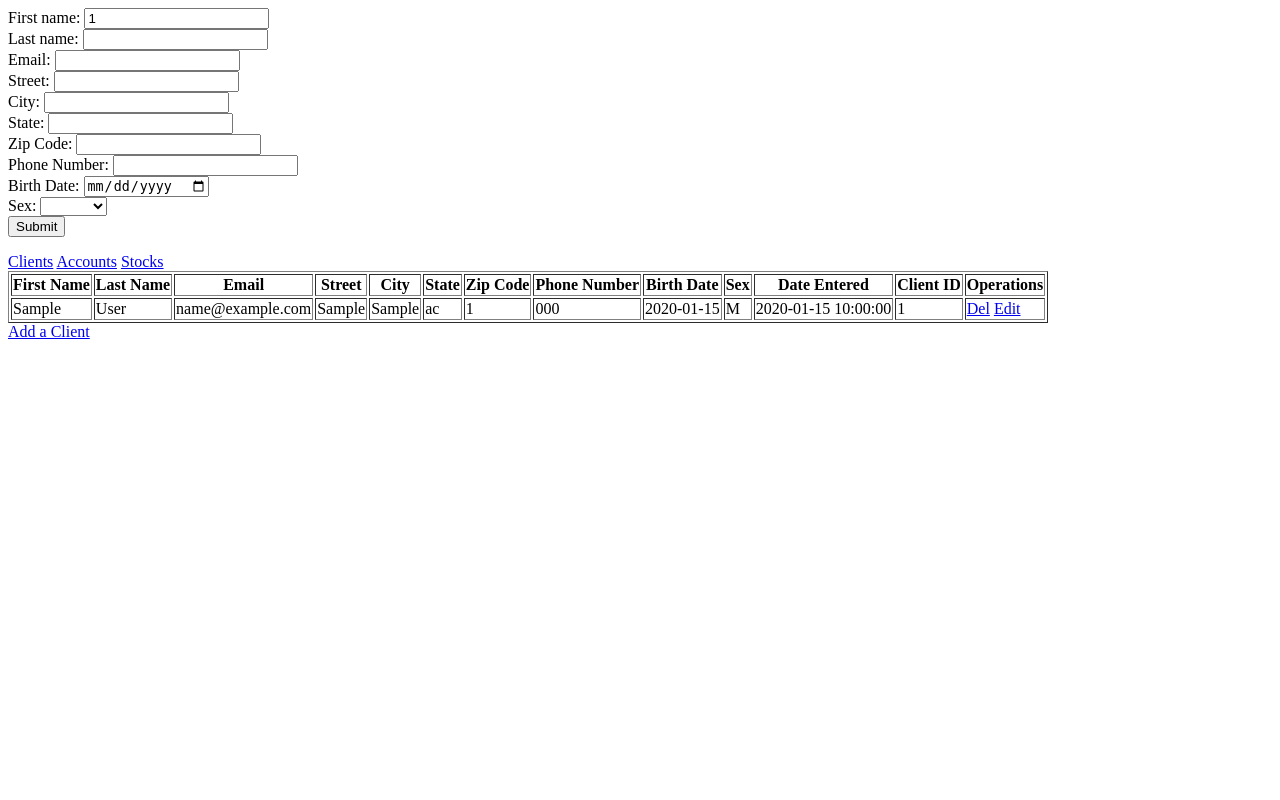
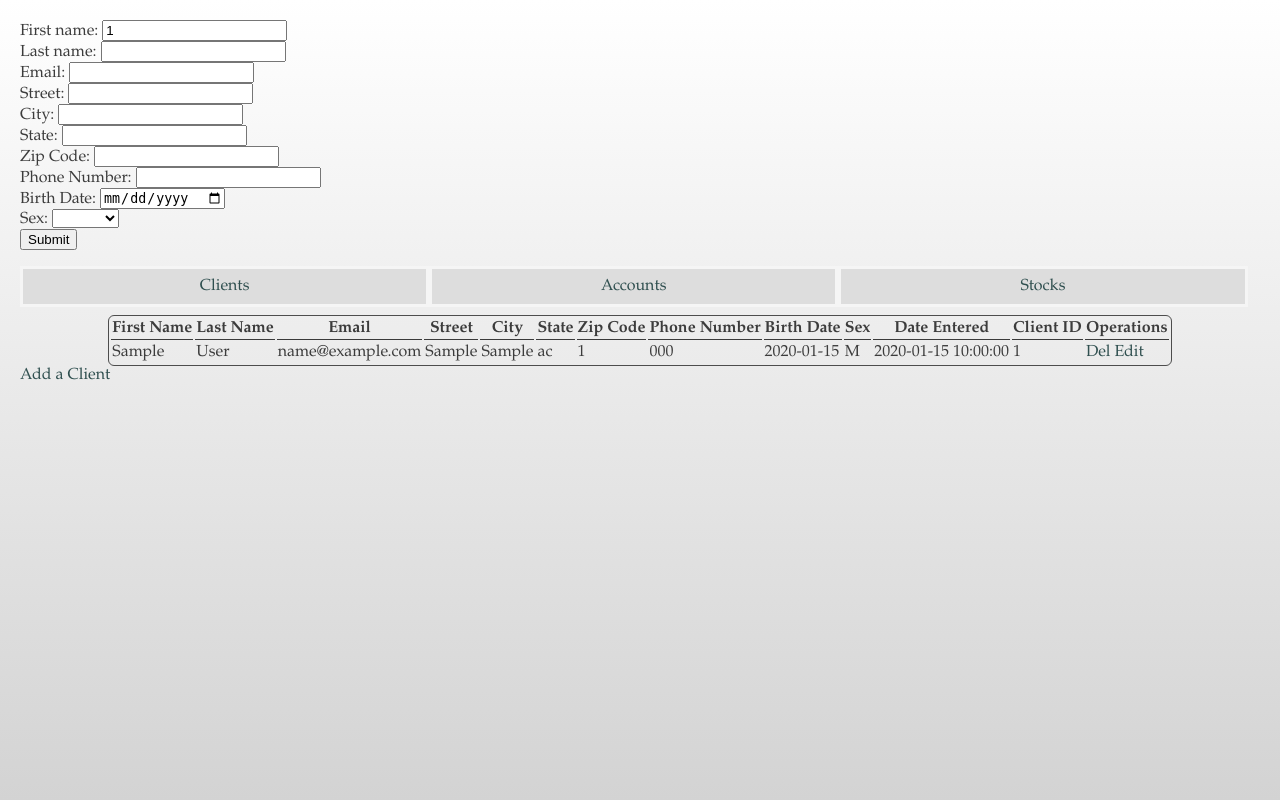
Before and after one commit to psadeghian/Stock-Trading-Ledger, a PHP site: page /clientedit.php?first_name=1 in a window 1280 px wide. Run offline with PHP 8.4, Linux system fonts and the light colour scheme; tables that the repository leaves empty hold one stand-in row (values such as "Sample post"); data that the repository does not hold is empty.

Commit message:
Added css styling.

```diff
--- a/acctbalances.php
+++ b/acctbalances.php
@@ -1,3 +1,6 @@
+<head>
+<link rel="stylesheet" type="text/css" href="style.css">
+</head>
 <?php
 require 'menu.php';
 
--- a/acctcreate.php
+++ b/acctcreate.php
@@ -1,3 +1,6 @@
+<head>
+<link rel="stylesheet" type="text/css" href="style.css">
+</head>
 <?php
 require 'dbconnect.php';
 
--- a/acctcreatehtm.php
+++ b/acctcreatehtm.php
@@ -1,3 +1,6 @@
+<head>
+<link rel="stylesheet" type="text/css" href="style.css">
+</head>
 <form action="acctcreate.php">
   Primary Client ID:
  <select name="primary_client_id">
--- a/acctdelete.php
+++ b/acctdelete.php
@@ -1,3 +1,6 @@
+<head>
+<link rel="stylesheet" type="text/css" href="style.css">
+</head>
 <?php
 require 'menu.php';
 require 'dbconnect.php';
--- a/acctlist.php
+++ b/acctlist.php
@@ -1,3 +1,6 @@
+<head>
+<link rel="stylesheet" type="text/css" href="style.css">
+</head>
 <?php
 require 'menu.php';
 
--- a/accttransactions.php
+++ b/accttransactions.php
@@ -1,3 +1,6 @@
+<head>
+<link rel="stylesheet" type="text/css" href="style.css">
+</head>
 <?php
 require 'menu.php';
 
--- a/clientadd.htm
+++ b/clientadd.htm
@@ -1,3 +1,6 @@
+<head>
+<link rel="stylesheet" type="text/css" href="style.css">
+</head>
 <form action="clientadd.php">
   First name:
   <input type="text" name="first_name" required="required" >
--- a/clientadd.php
+++ b/clientadd.php
@@ -1,3 +1,6 @@
+<head>
+<link rel="stylesheet" type="text/css" href="style.css">
+</head>
 <?php
 require 'dbconnect.php';
 
--- a/clientdelete.php
+++ b/clientdelete.php
@@ -1,3 +1,6 @@
+<head>
+<link rel="stylesheet" type="text/css" href="style.css">
+</head>
 <?php
 require 'dbconnect.php';
 
--- a/clientedit.php
+++ b/clientedit.php
@@ -1,3 +1,6 @@
+<head>
+<link rel="stylesheet" type="text/css" href="style.css">
+</head>
 <form action="clientup.php">
   First name:
   <input type="text" name="first_name" value="<?php echo $_REQUEST["first_name"] ?>">
--- a/clientlist.php
+++ b/clientlist.php
@@ -1,3 +1,6 @@
+<head>
+<link rel="stylesheet" type="text/css" href="style.css">
+</head>
 <?php
 require 'menu.php';
 
--- a/clientopts.php
+++ b/clientopts.php
@@ -1,3 +1,6 @@
+<head>
+<link rel="stylesheet" type="text/css" href="style.css">
+</head>
 <?php
 require 'dbconnect.php';
 
--- a/clientup.php
+++ b/clientup.php
@@ -1,3 +1,6 @@
+<head>
+<link rel="stylesheet" type="text/css" href="style.css">
+</head>
 <?php
 require 'dbconnect.php';
 $sql = "update clients ";
--- a/dbconnect.php
+++ b/dbconnect.php
@@ -1,3 +1,6 @@
+<head>
+<link rel="stylesheet" type="text/css" href="style.css">
+</head>
 <?php
 $mysqli = new mysqli('127.0.0.1', 'panamo5_root', 'root1234', 'panamo5_csci332');
 
--- a/menu.php
+++ b/menu.php
@@ -1,3 +1,5 @@
-<a href="clientlist.php">Clients</a>
-<a href="acctlist.php">Accounts</a>
-<a href="stocklist.php?order_by=ticker">Stocks</a>
+<ul>
+<li><a href="clientlist.php">Clients</a></li>
+<li><a href="acctlist.php">Accounts</a></li>
+<li><a href="stocklist.php?order_by=ticker">Stocks</a></li>
+</ul>
--- a/stocklist.php
+++ b/stocklist.php
@@ -1,3 +1,6 @@
+<head>
+<link rel="stylesheet" type="text/css" href="style.css">
+</head>
 <?php
 require 'menu.php';
 
--- /dev/null
+++ b/style.css
@@ -0,0 +1,64 @@
+body  {
+	margin-left: 20px;
+	margin-right: 20px;
+	margin-top: 20px;
+	margin-bottom: 20px;
+	color: #3C3C3C;
+	font-family: Baskerville, "Palatino Linotype", Palatino, "Century Schoolbook L", "Times New Roman", serif;
+	background-image: -webkit-linear-gradient(270deg,rgba(255,255,255,1.00) 0%,rgba(211,211,211,1.00) 100%);
+	background-image: -moz-linear-gradient(270deg,rgba(255,255,255,1.00) 0%,rgba(211,211,211,1.00) 100%);
+	background-image: -o-linear-gradient(270deg,rgba(255,255,255,1.00) 0%,rgba(211,211,211,1.00) 100%);
+	background-image: linear-gradient(180deg,rgba(255,255,255,1.00) 0%,rgba(211,211,211,1.00) 100%);
+	border-style: none;
+	border-top-left-radius: 9px;
+}
+table {
+	border-radius: 6px;
+	border-style: solid;
+	margin-left: auto;
+	margin-right: auto;
+	border-color: #4D4D4D;
+}
+body table tr {
+	border-right-style: hidden;
+	border-bottom-style: hidden;
+	border-top-style: hidden;
+}
+body table td {
+	border-style: none;
+}
+table tr th {
+	border-style: none none solid;
+	border-bottom-color: #3A3A3A;
+}
+a {
+	text-decoration: none;
+	color: darkslategrey;
+}
+ul {
+    list-style-type: none;
+    margin:0;
+    padding: 0;
+	width: 100%;
+}
+li {
+	text-align: center;
+    float: left;
+	width: 33%;
+	padding-bottom: 8px;
+}
+
+li a {
+    display: block;
+    padding: 8px;
+	border-style: solid;
+	border-color: whitesmoke;
+    background-color: #dddddd;
+	text-decoration: none;
+}
+/*li a:link { color: blue }  unvisited links */
+/*li a:visited { color: purple }  visited links */
+body li a:hover { background-color: whitesmoke; text-decoration: none;} /* user hovers */
+/*li a:active { color: lime }  active links */
+body table a:hover { background-color: silver; text-decoration: none;} /* user hovers */
+body a:hover { text-decoration: underline}
```
